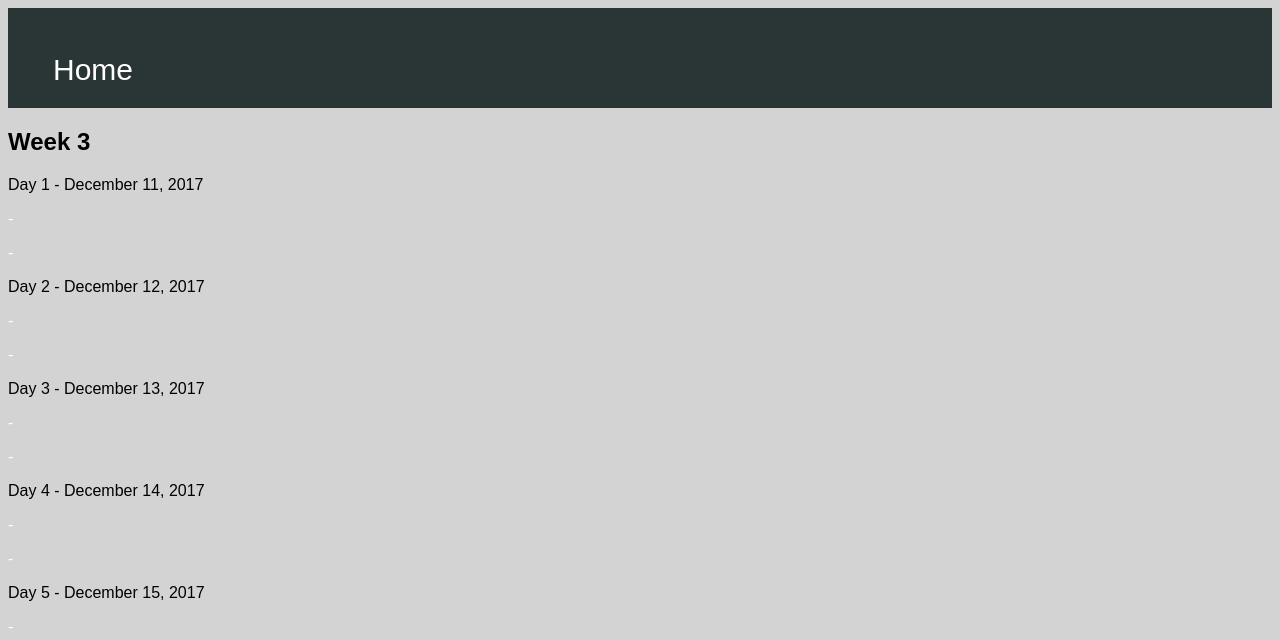
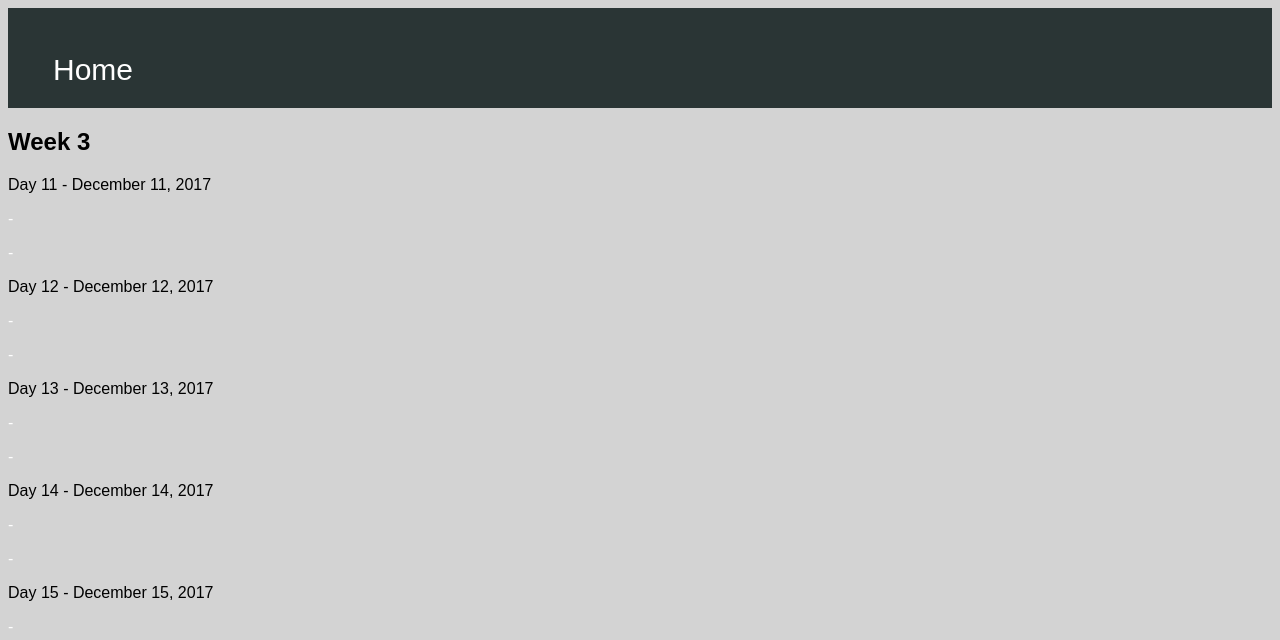
Before and after one commit to melodymennen/daily-projects, a plain HTML site: page week3.html in a window 1280 px wide. Shown: the top 640 px of the page. Drawn offline with Linux system fonts and the light colour scheme.

Commit message:
edit day numbers

```diff
--- a/week3.html
+++ b/week3.html
@@ -13,23 +13,23 @@
             <div class="nav-button"><a href="./index.html">Home</a></div>
         </header>
         <section class="week3"> <h1>Week 3</h1>
-            <div class="day1"> <p>Day 1 - December 11, 2017</p>
+            <div class="day1"> <p>Day 11 - December 11, 2017</p>
                 <p><a href=""> - </a></p>
                 <p><a href=""> - </a></p>
             </div>
-            <div class="day2"> <p>Day 2 - December 12, 2017</p>
+            <div class="day2"> <p>Day 12 - December 12, 2017</p>
                 <p><a href=""> - </a></p>
                 <p><a href=""> - </a></p>
             </div>
-            <div class="day3"> <p>Day 3 - December 13, 2017</p>
+            <div class="day3"> <p>Day 13 - December 13, 2017</p>
                 <p><a href=""> - </a></p>
                 <p><a href=""> - </a></p>
             </div>
-            <div class="day4"> <p>Day 4 - December 14, 2017</p>
+            <div class="day4"> <p>Day 14 - December 14, 2017</p>
                 <p><a href=""> - </a></p>
                 <p><a href=""> - </a></p>
             </div>
-            <div class="day5"> <p>Day 5 - December 15, 2017</p>
+            <div class="day5"> <p>Day 15 - December 15, 2017</p>
                 <p><a href=""> - </a></p>
                 <p><a href=""> - </a></p>
             </div>
```
Also changed, not shown: week2.html (+5 -5 lines).
